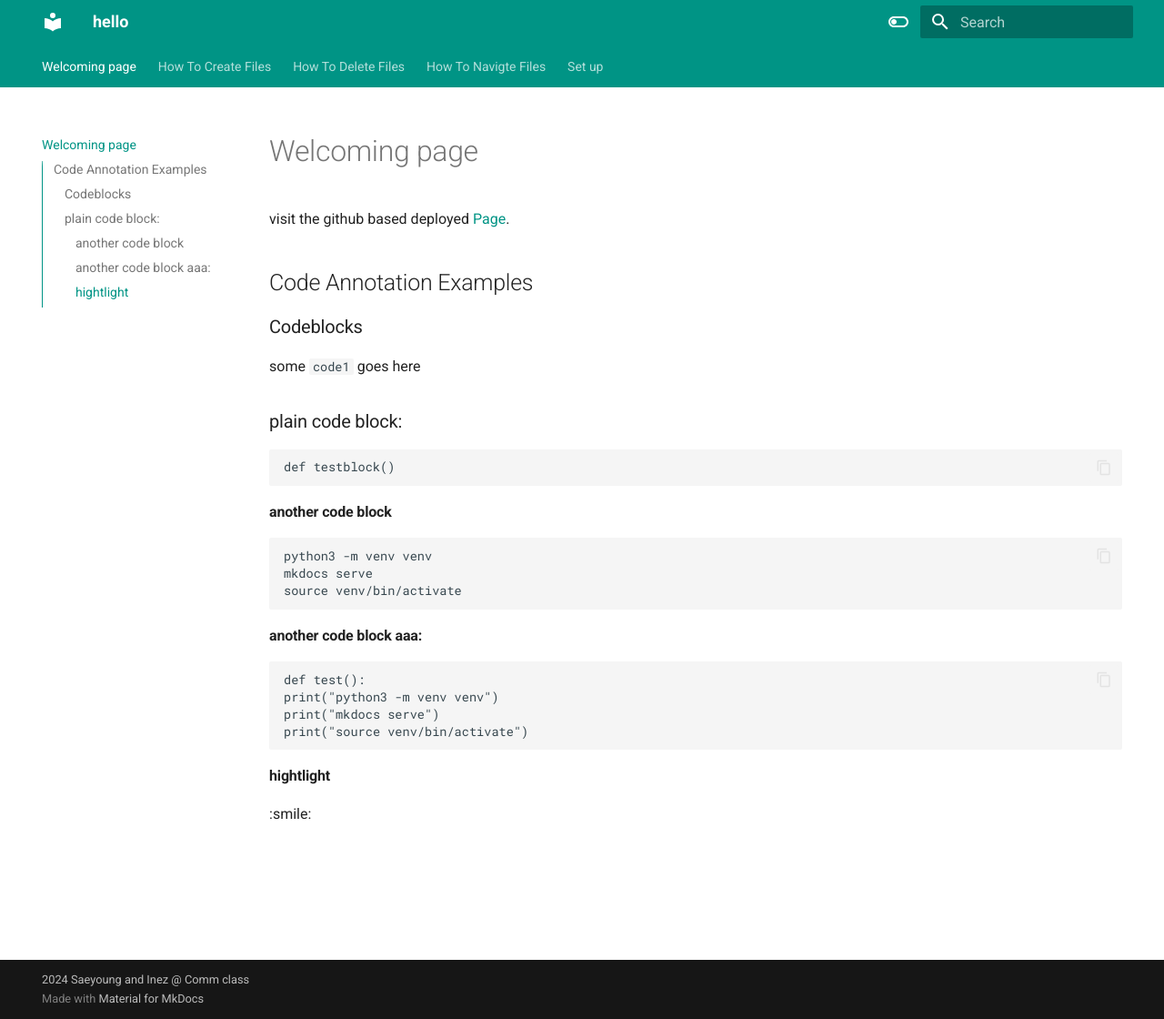
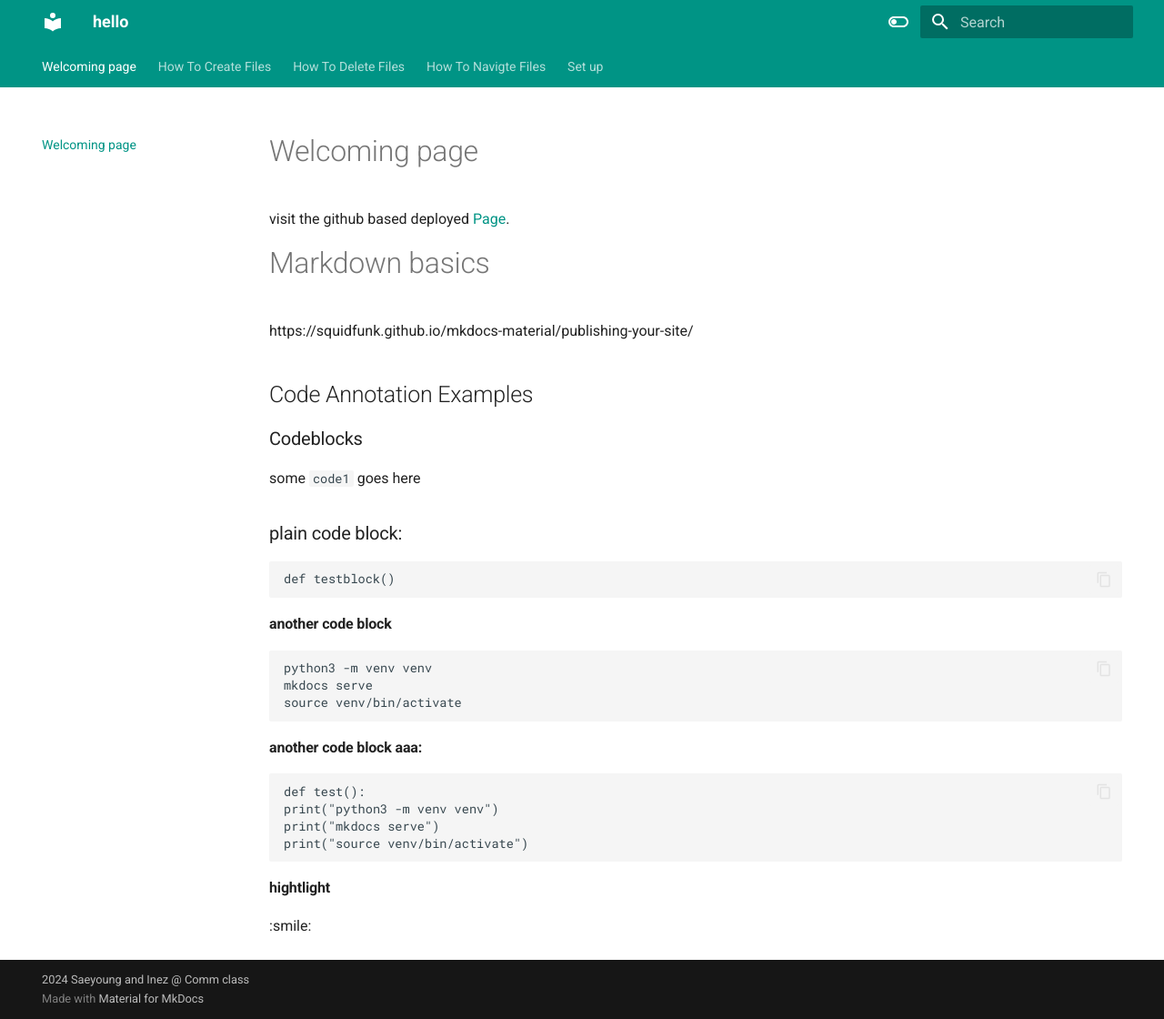
Before and after one commit to Inez-y/user_docs_Inez_Saeyoung, an MkDocs documentation site: the page built from docs/index.md, in a window 1280 px wide and 1120 px high. Shown: the whole window at 91% size. Built offline with MkDocs 1.6.1 and Material for MkDocs 9.7.7, drawn with Linux system fonts in a browser that asks for light colours.

Commit message:
ADD helpful link

```diff
--- a/docs/index.md
+++ b/docs/index.md
@@ -1,6 +1,10 @@
 # Welcoming page
 
 visit the github based deployed [Page](https://inez-y.github.io/user_docs_Inez_Saeyoung/).
+
+# Markdown basics
+
+https://squidfunk.github.io/mkdocs-material/publishing-your-site/
 
 ## Code Annotation Examples
 
```
